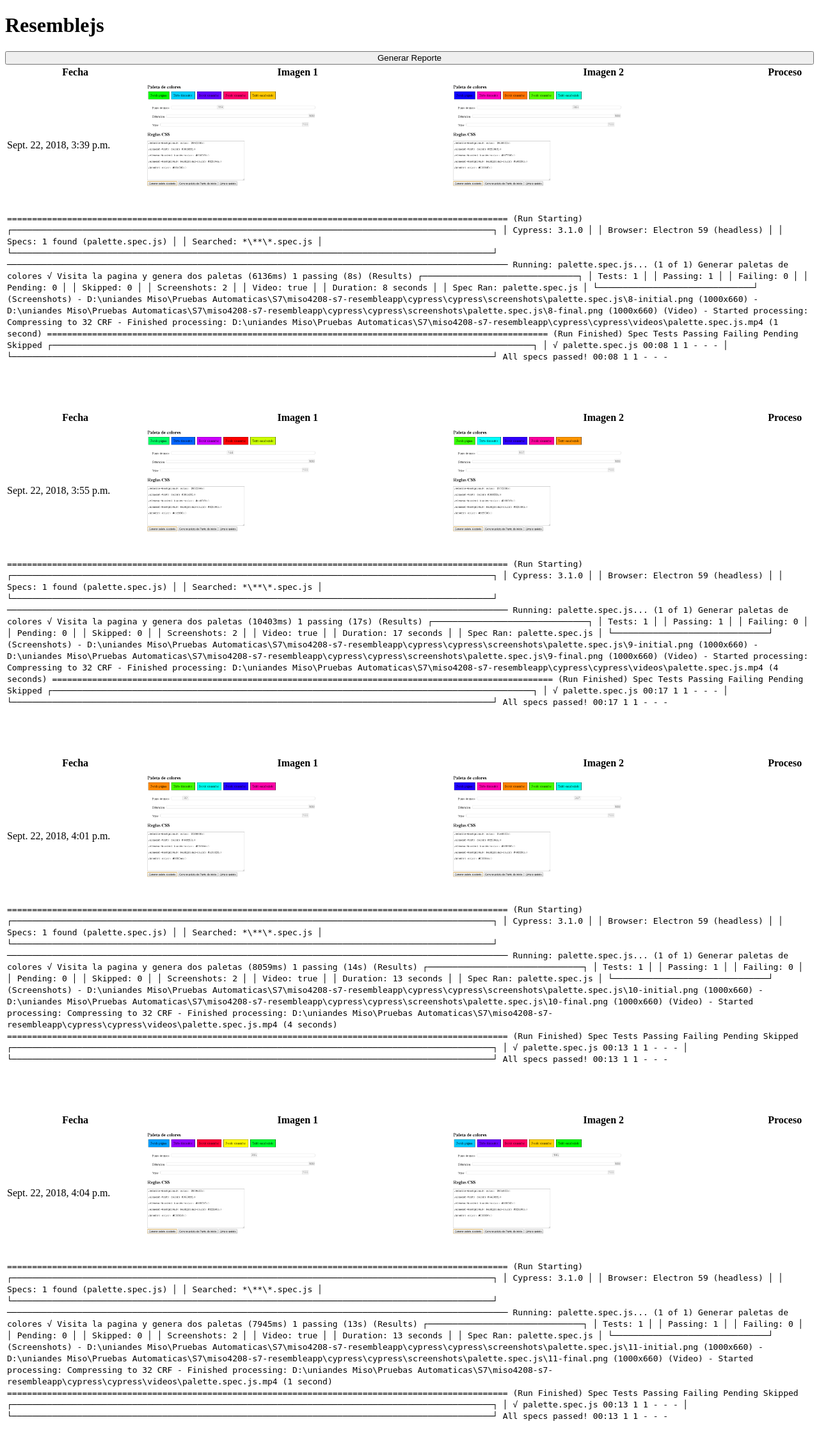
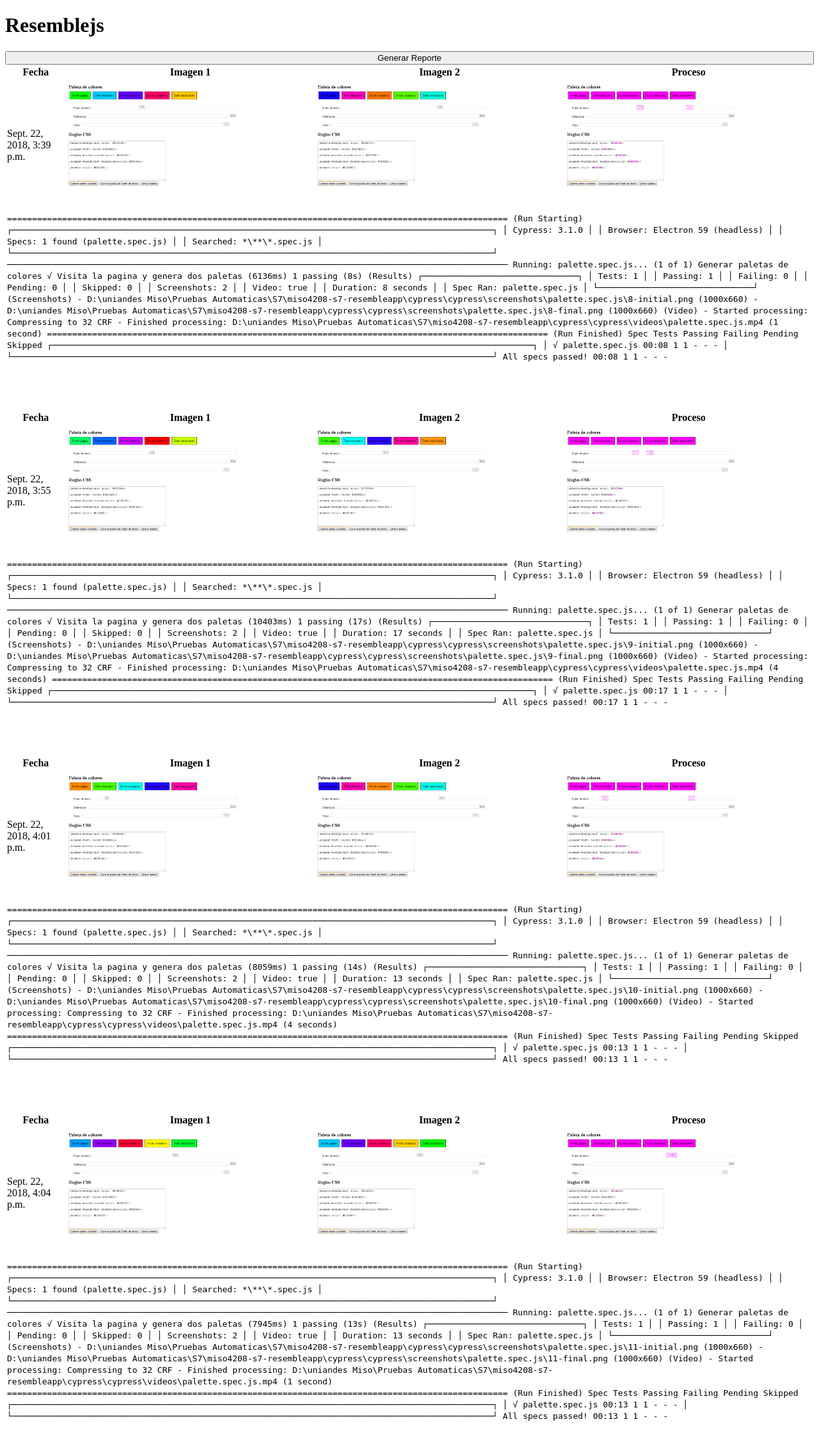
Before and after one commit to adbetin/miso4208-s7-resembleapp, a Django app: page / in a window 1280 px wide. Shown: the top 2265 px of the page at 64% size. Run offline with Django 3.2, Linux system fonts and the light colour scheme; data comes from the database, SQL or seed files in the repository; both versions use the stored data as it was after the commit; some libraries are stand-ins or nearby versions.

Commit message:
Se incluye imagen resemble

```diff
--- a/tester/templates/resemblejs.html
+++ b/tester/templates/resemblejs.html
@@ -31,7 +31,7 @@
                 <td>{{ report.created_at }}</td>
                 <td><img src="/media/{{  report.first_image }}" width="300px"></td>
                 <td><img src="/media/{{  report.second_image }}" width="300px"></td>
-                <td></td>
+                <td><img src="/media/{{  report.resemble_image }}" width="300px"></td>
             </tr>
             <tr>
                 <td colspan="4">
```
Also changed, not shown: db.sqlite3, media/10-resemble_5UT1b2q.png (added), media/11-resemble_ZGeSwNQ.png (added), media/8-resemble_F2JaeKC.png (added), media/9-resemble_pbF7s3e.png (added).
